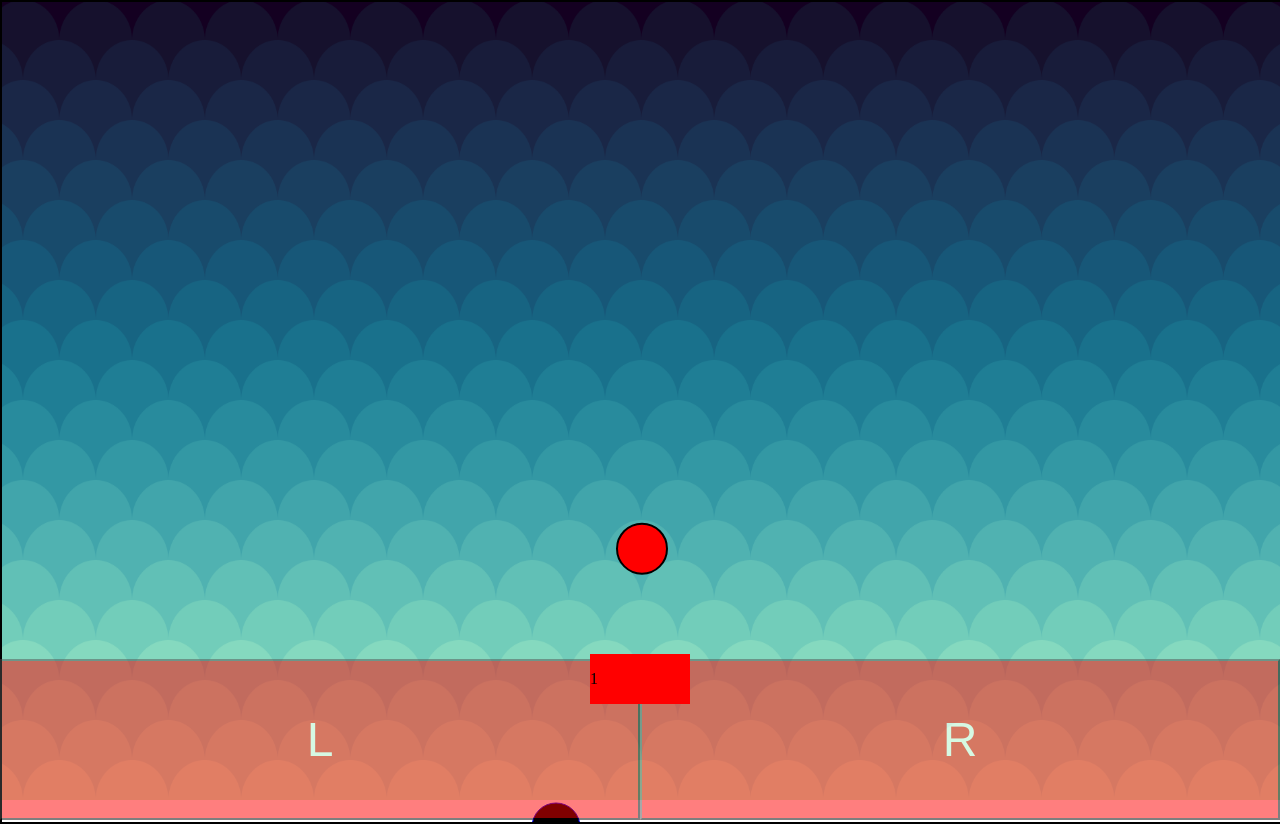
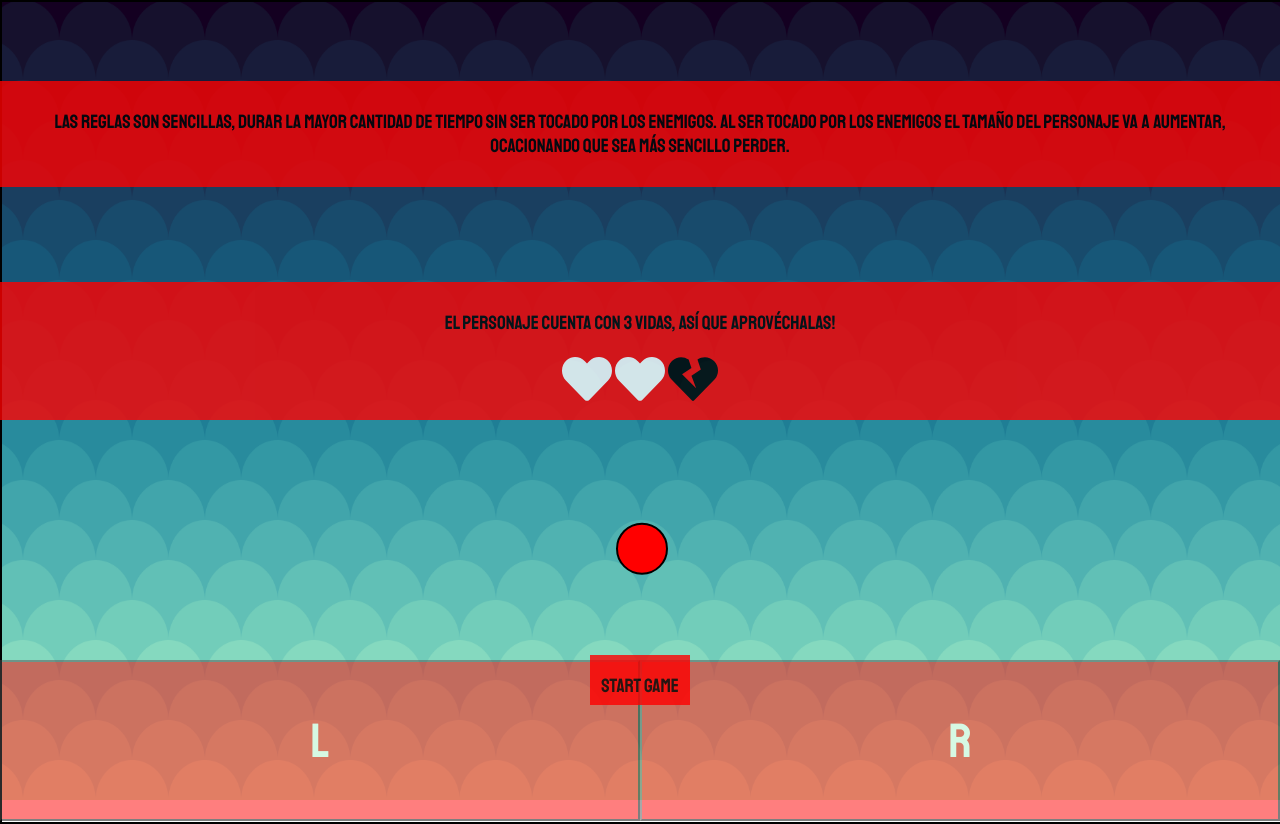
Before and after one commit to cristianfelipe94/Web-Storage., a website: page src/index.html in a window 1280 px wide. Drawn offline with Linux system fonts and the light colour scheme.

Commit message:
Have added svgs files, added instructions and Btn start game has functionality

```diff
--- a/src/index.html
+++ b/src/index.html
@@ -5,13 +5,22 @@
   <meta name="viewport" content='width=device-width, initial-scale=0.7, maximum-scale=0.7, user-scalable=0'>
   <meta http-equiv="X-UA-Compatible" content="ie=edge">
   <link rel="stylesheet" href="css/style.css">
-  <title>Javascript proyecto final.</title>
+  <link href="https://fonts.googleapis.com/css?family=Staatliches" rel="stylesheet">  <title>Javascript proyecto final.</title>
 </head>
 <body>
   <canvas id="canvasArea" class="contentOverlay"></canvas>
   <button class="btns btnL" id="leftBtn">L</button>
   <button class="btns btnR" id="rightBtn">R</button>
   <img src="assets/backgroundGame.png" alt="" class="backgroundImgGame">
+  <div class="instructionsWrapper" id="instructionsBox">
+    <p id="instructions">Las reglas son sencillas, durar la mayor cantidad de tiempo sin ser tocado por los enemigos. Al ser tocado por los enemigos el tamaño del personaje va a aumentar, ocacionando que sea más sencillo perder.</p>
+  </div>
+  <div class="lifeWrapper" id="lifeBox">
+    <p id="life">El personaje cuenta con 3 vidas, así que aprovéchalas!</p>
+    <img src="assets/heartSolid.svg" alt="" class="heart heartUp">
+    <img src="assets/heartSolid.svg" alt="" class="heart heartUp">
+    <img src="assets/heartBrokenSolid.svg" alt="" class="heart heartDown">
+  </div>
   <div class="timerWrapper" id="timerBtn">
     <p id="timer"></p>
   </div>
--- a/src/js/mainCharacter.js
+++ b/src/js/mainCharacter.js
@@ -4,31 +4,36 @@ const timerBtn = document.getElementById('timerBtn');
 let timer = document.getElementById('timer');
 const leftBtn = document.getElementById('leftBtn');
 const rightBtn = document.getElementById('rightBtn');
+const instructionsBox = document.getElementById('instructionsBox');
+const lifeBox = document.getElementById('lifeBox');
 
 // Set the Canvas Width and Height as the Window.
 canvasArea.width = window.innerWidth;
 canvasArea.height = window.innerHeight + 20;
 
+// Global variables and global functions.
 let timerBtnState = false;
 let startSeconds = 0;
 let rotationLevelRotated = 10;
 timer.innerHTML = 'Start game';
 
+// Function for Collisions, has parameters.
+function collisionDetection (xMainChar, yMainChar, xEnemyChar, yEnemyChar) {
+  let xDistance = xEnemyChar - xMainChar;
+  let yDistance = yEnemyChar - yMainChar;
+  return Math.sqrt(Math.pow(xDistance, 2) + Math.pow(yDistance, 2));
+}
 
-timerBtn.addEventListener('click', function () {
-  if (timerBtnState === false) {
-    timer.innerHTML = '';
-    timer.innerHTML = startSeconds;
-    console.log('stoped');
-    timerBtnState = true;
-  } else if (timerBtnState === true) {
-    do {
-      startSeconds += startSeconds + 1;
-      timer.innerHTML = startSeconds;
-    } while (timerBtnState === true);
+// Function will generate random values.
+// Use as Parameter a MaxValue.
+function generateRandomValue (maxValue) {
+  let maxNumb = maxValue;
+  let randomNumb = parseInt(Math.random() * maxNumb);
+  if (randomNumb < 3) {
+    randomNumb += 3
   }
-  timerBtnState = false;
-});
+  return randomNumb;
+}
 
 // Create a context for the Canvas Field.
 // Canvas context is 2d.
@@ -81,7 +86,7 @@ function MainCharacter(xKey, yKey, radiusKey, startPointKey, endPointKey, xLeftV
 const newCharacter = new MainCharacter(x, y, radius, startPoint, endPoint, xLeftVelocity, xRightVelocity, color, false);
 
 // Enemy Character.
-// Variables for the Character.
+// Variables for the Enemy Character.
 const yEnemy = canvasArea.height;
 const colorEnemy = 'blue';
 const gravityValue = 6;
@@ -89,16 +94,6 @@ const radiusValue = 30;
 const xEnemy = generateRandomValue(canvasArea.width);
 const gravity = generateRandomValue(gravityValue);
 const radiusEnemy = generateRandomValue(radiusValue);
-
-function generateRandomValue (maxValue) {
-  let maxNumb = maxValue;
-  let randomNumb = parseInt(Math.random() * maxNumb);
-  if (randomNumb < 3) {
-    randomNumb += 3
-  }
-  return randomNumb;
-}
-
 
 // Main Character, this Character is an object with 'Caracteristics' or 'Parameters'
 // The Parameters will be saved on its respective 'Key' or 'Variable'.
@@ -138,6 +133,7 @@ let arrayEnemies = [];
 // Inside this function is the random value generator.
 // After generating random values for each element, function will push element into the Array.
 // Every given time function will increase time by one.
+function initGenerateEnemies () {
   setInterval(function (){
     const xEnemy = generateRandomValue(canvasArea.width);
     const gravity = generateRandomValue(gravityValue);
@@ -150,17 +146,24 @@ setInterval(function (){
       console.log('reached level');
     }
   }, 5000);
-
+}
 
 // Move function.
 // Function will create a Loop with the AnimationFrame.
 // Loop will Draw and will Clear all from the Canvas Field.
 // Loop is running every frame and will check for collisions.
 function animateDraw() {
+
+  // Call function into AnimationFrame to create a loop.
   requestAnimationFrame(animateDraw);
+
+  // ClearRect will clear strokes from animation moves.
   canvasContext.clearRect(0, 0, canvasArea.width, canvasArea.height);
+
+  // Every frame will update animation from main character.
   newCharacter.updatedAnimationMainChar();
 
+  // As soon as MainCharacter reaches the edges of the screen, it'll be pushed to the opposite side.
   if (newCharacter.xKey + newCharacter.radiusKey > window.innerWidth - newCharacter.radiusKey) {
     newCharacter.xRightVelocityKey = 0;
     newCharacter.xLeftVelocityKey = 5;
@@ -169,12 +172,16 @@ function animateDraw() {
     newCharacter.xLeftVelocityKey = 0;
   }
 
+  // Every frame will update animation from Enemy Character.
+  // And it will check if there is any collision using CollisionDetection function that lifes outside main function.
   arrayEnemies.forEach(element => {
     element.updatedAnimationEnemy();
-    if (collisionDetection(newCharacter.xKey, newCharacter.yKey, element.xEnemyKey, element.yEnemyKey) < element.radiusKey + element.radiusKey) {
+    if (collisionDetection(newCharacter.xKey, newCharacter.yKey, element.xEnemyKey, element.yEnemyKey) < newCharacter.radiusKey + element.radiusKey) {
       newCharacter.xRightVelocityKey = 0;
       newCharacter.xLeftVelocityKey = 0;
       element.gravityKey = 0;
+      arrayEnemies.splice(element, 1);
+      newCharacter.radiusKey += 5;
     } else {
       element.gravityKey = generateRandomValue(gravityValue);
     }
@@ -184,23 +191,30 @@ function animateDraw() {
   });
 }
 
-// Function for Collisions, has parameters.
-function collisionDetection (xMainChar, yMainChar, xEnemyChar, yEnemyChar) {
-  let xDistance = xEnemyChar - xMainChar;
-  let yDistance = yEnemyChar - yMainChar;
-  return Math.sqrt(Math.pow(xDistance, 2) + Math.pow(yDistance, 2));
-}
-
 // Call the AnimatedDraw Function.
 animateDraw();
 
+// Function will init enemies generation and will start timer.
+timerBtn.addEventListener('click', function () {
+  instructionsBox.setAttribute('class', 'hiddenInformation');
+  lifeBox.setAttribute('class', 'hiddenInformation');
+  timer.innerHTML = '';
+  timer.setAttribute('class', 'loadingStartsState');
+  initGenerateEnemies();
+  setInterval(function (){
+    if (startSeconds > 0) {
+      timer.setAttribute('class', 'loadingEndsState');
+    }
+  }, 1000);
+});
+
 // Set the EventListeners to the Btns.
-leftBtn.addEventListener('click', function (event) {
+leftBtn.addEventListener('click', function () {
   newCharacter.xRightVelocityKey = 0;
   newCharacter.xLeftVelocityKey = 3;
 });
 
-rightBtn.addEventListener('click', function (event) {
+rightBtn.addEventListener('click', function () {
   newCharacter.xRightVelocityKey = 3;
   newCharacter.xLeftVelocityKey = 0;
 });
--- a/src/sass/style.scss
+++ b/src/sass/style.scss
@@ -4,6 +4,11 @@ body {
   margin: 0;
   overflow: hidden;
   position: absolute;
+  font-family: 'Staatliches', cursive;
+}
+
+.hiddenInformation {
+  display: none;
 }
 
 
@@ -17,6 +22,7 @@ canvas {
 
 .btns {
   position: absolute;
+  font-family: 'Staatliches', cursive;
 }
 
 .btnL {
@@ -70,4 +76,55 @@ canvas {
   bottom: 100px;
   right: 0;
   left: 0;
+  text-align: center;
+  opacity: 0.8;
+  font-size: 1.2rem;
+  cursor: pointer;
 }
+
+.instructionsWrapper {
+  background-color: red;
+  margin: 0 auto;
+  position: absolute;
+  top: 10%;
+  right: 0;
+  left: 0;
+  text-align: center;
+  opacity: 0.8;
+  font-size: 1.2rem;
+  padding: 10px;
+  cursor: pointer;
+}
+
+.lifeWrapper {
+  background-color: red;
+  margin: 0 auto;
+  position: absolute;
+  top: 35%;
+  right: 0;
+  left: 0;
+  text-align: center;
+  opacity: 0.8;
+  font-size: 1.2rem;
+  padding: 10px;
+  cursor: pointer;
+}
+
+.heart {
+  width: 50px;
+}
+
+.loadingStartsState::after {
+  content: 'Loading';
+  animation: loadingState 3s infinite;
+}
+
+.loadingEndsState::after {
+  content: unset;
+}
+
+@keyframes loadingState {
+  50% {content: 'Loading.';}
+  75% {content: 'Loading..';}
+  100% {content: 'Loading...';}
+}
```
Also changed, not shown: src/assets/heartBrokenSolid.svg (added), src/assets/heartSolid.svg (added), src/css/style.css, 1 other file. Lines whose indentation alone changed are shown as unchanged.
